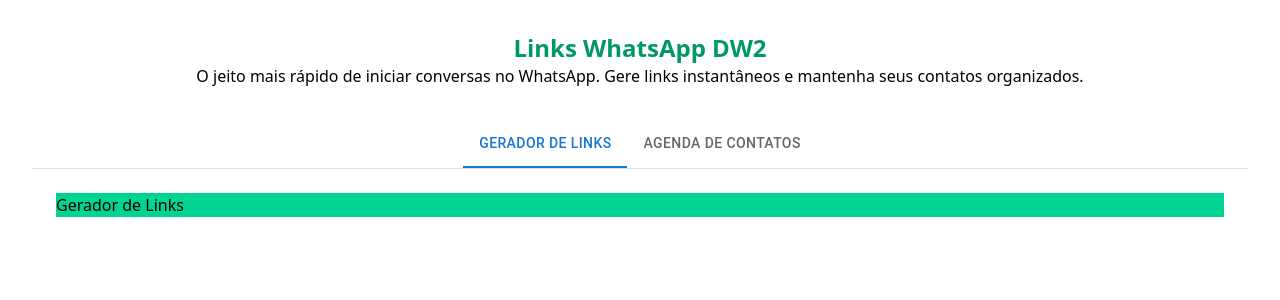
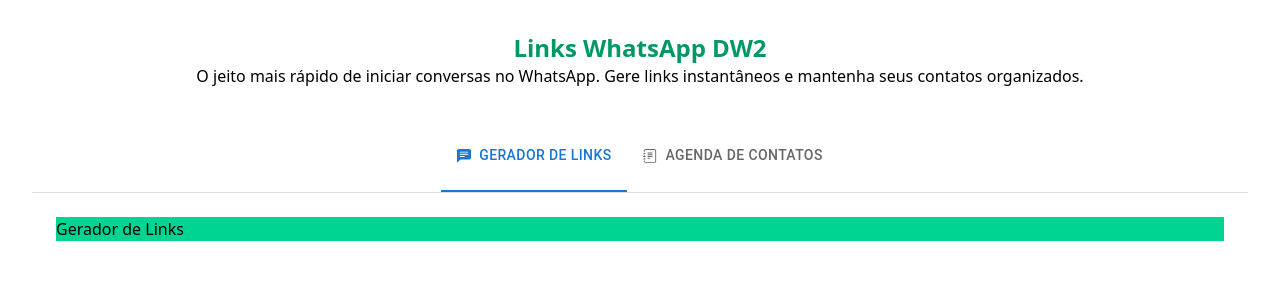
Before and after one commit to MarlonUTF/linksWhatsAppDW2, a React (Vite) app: page / in a window 1280 px wide. Shown: the top 300 px of the page. Built offline with nearby package versions, Linux system fonts and the light colour scheme.

Commit message:
Add react-icons and update Main tabs with icons
Installed react-icons package and updated Main.jsx to display icons in the tab labels for 'Gerador de Links' and 'Agenda de Contatos'. Improves UI clarity and visual appeal.

```diff
--- a/package.json
+++ b/package.json
@@ -16,6 +16,7 @@
     "@tailwindcss/vite": "^4.1.13",
     "react": "^19.1.1",
     "react-dom": "^19.1.1",
+    "react-icons": "^5.5.0",
     "tailwindcss": "^4.1.13"
   },
   "devDependencies": {
--- a/src/components/Main/Main.jsx
+++ b/src/components/Main/Main.jsx
@@ -5,6 +5,7 @@
 import Box from "@mui/material/Box";
 import Gerador from "./GeradorLink/Gerador";
 import Agenda from "./Agenda/Agenda";
+import { BsChatLeftTextFill, BsJournalText } from "react-icons/bs";
 
 function CustomTabPanel(props) {
   const { children, value, index, ...other } = props;
@@ -48,11 +49,21 @@
         <Tabs
           value={value}
           onChange={handleChange}
-          aria-label="basic tabs example"
+          aria-label="abas do sistema"
           centered
         >
-          <Tab label="Gerador de Links" {...a11yProps(0)} />
-          <Tab label="Agenda de Contatos" {...a11yProps(1)} />
+          <Tab
+            icon={<BsChatLeftTextFill />}
+            iconPosition="start"
+            label="Gerador de Links"
+            {...a11yProps(0)}
+          />
+          <Tab
+            icon={<BsJournalText />}
+            iconPosition="start"
+            label="Agenda de Contatos"
+            {...a11yProps(1)}
+          />
         </Tabs>
       </Box>
       <CustomTabPanel value={value} index={0}>
```
Also changed, not shown: 1 other file (tests, documents, lock files or other folders).
